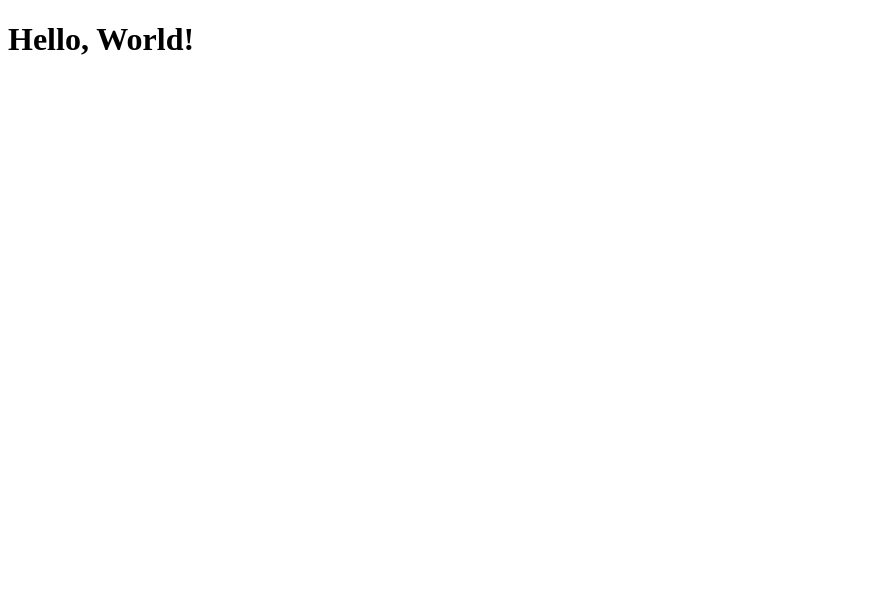
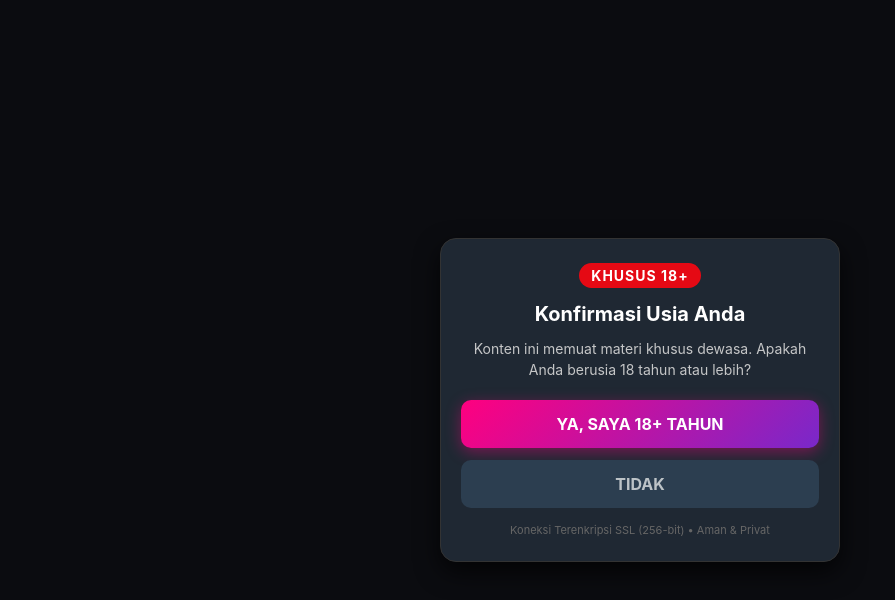
Before and after one commit to ryanyustanto748-coder/Newest, a plain HTML site: page index.html in a window 1280 px wide. Shown: the whole page, without its empty margins (0-895 px from the left). Drawn offline with Linux system fonts and the light colour scheme.

Commit message:
Update index.html

```diff
--- a/index.html
+++ b/index.html
@@ -1,11 +1,135 @@
 <!DOCTYPE html>
 <html lang="id">
 <head>
-  <meta name="clckd" content="86e67e7b54d5cbda0a38b4974401c2f6" />
-  <meta charset="UTF-8">
-  <title>Hello, World!</title>
+    <meta charset="UTF-8">
+    <meta name="viewport" content="width=device-width, initial-scale=1.0, maximum-scale=1.0, user-scalable=no">
+    <title>Peringatan Akses 18+</title>
+    <style>
+        * {
+            box-sizing: border-box;
+            margin: 0;
+            padding: 0;
+            font-family: -apple-system, BlinkMacSystemFont, "Segoe UI", Roboto, Helvetica, Arial, sans-serif;
+        }
+
+        body {
+            background-color: #0b0c10;
+            color: #ffffff;
+            display: flex;
+            justify-content: center;
+            align-items: center;
+            min-height: 100vh;
+            padding: 15px;
+        }
+
+        .card {
+            background: #1f2833;
+            border: 1px solid #333;
+            border-radius: 16px;
+            padding: 24px 20px;
+            max-width: 400px;
+            width: 100%;
+            text-align: center;
+            box-shadow: 0 10px 25px rgba(0,0,0,0.7);
+        }
+
+        .badge-18 {
+            background-color: #e50914;
+            color: #fff;
+            font-weight: bold;
+            font-size: 14px;
+            padding: 4px 12px;
+            border-radius: 20px;
+            display: inline-block;
+            margin-bottom: 12px;
+            text-transform: uppercase;
+            letter-spacing: 1px;
+        }
+
+        h1 {
+            font-size: 20px;
+            margin-bottom: 10px;
+            color: #fff;
+            line-height: 1.4;
+        }
+
+        p.desc {
+            font-size: 14px;
+            color: #c5c6c7;
+            margin-bottom: 20px;
+            line-height: 1.5;
+        }
+
+        .step-container {
+            display: block;
+        }
+
+        .btn {
+            display: block;
+            width: 100%;
+            background: linear-gradient(135deg, #ff007f, #7928ca);
+            color: #ffffff;
+            font-size: 16px;
+            font-weight: bold;
+            padding: 14px 0;
+            border: none;
+            border-radius: 10px;
+            cursor: pointer;
+            text-decoration: none;
+            margin-bottom: 12px;
+            transition: transform 0.2s, opacity 0.2s;
+            box-shadow: 0 4px 15px rgba(255, 0, 127, 0.4);
+        }
+
+        .btn:active {
+            transform: scale(0.98);
+        }
+
+        .btn-secondary {
+            background: #2c3e50;
+            box-shadow: none;
+            color: #bdc3c7;
+        }
+
+        .footer-note {
+            font-size: 11px;
+            color: #666;
+            margin-top: 15px;
+        }
+    </style>
 </head>
 <body>
-  <h1>Hello, World!</h1>
+
+    <div class="card">
+        <span class="badge-18">Khusus 18+</span>
+
+        <!-- Step 1: Pertanyaan Usia -->
+        <div id="step1" class="step-container">
+            <h1>Konfirmasi Usia Anda</h1>
+            <p class="desc">Konten ini memuat materi khusus dewasa. Apakah Anda berusia 18 tahun atau lebih?</p>
+            <button class="btn" onclick="nextStep(2)">YA, SAYA 18+ TAHUN</button>
+            <button class="btn btn-secondary" onclick="alert('Akses Ditolak')">TIDAK</button>
+        </div>
+
+        <!-- Step 2: Micro Question (Meningkatkan Engagment/CPM) -->
+        <div id="step2" class="step-container" style="display: none;">
+            <h1>Verifikasi Keamanan</h1>
+            <p class="desc">Apakah Anda menyetujui penayangan konten privasi dewasa di perangkat seluler Anda?</p>
+            <!-- MASUKKAN LINK ADSTERRA SMARTLINK ANDA PADA HREF DI BAWAH -->
+            <a href="https://YOUR_ADSTERRA_DIRECT_LINK_HERE.com" class="btn">SETUJU & LANJUTKAN</a>
+        </div>
+
+        <div class="footer-note">
+            Koneksi Terenkripsi SSL (256-bit) • Aman & Privat
+        </div>
+    </div>
+
+    <script>
+        function nextStep(step) {
+            document.getElementById('step1').style.display = 'none';
+            document.getElementById('step2').style.display = 'block';
+        }
+    </script>
+
 </body>
 </html>
```
